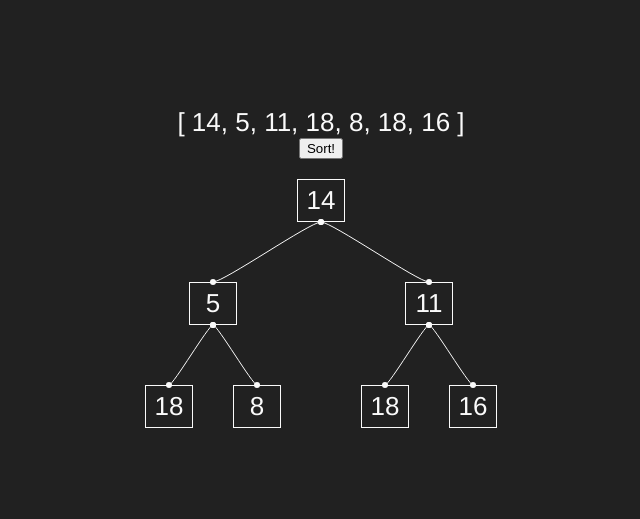
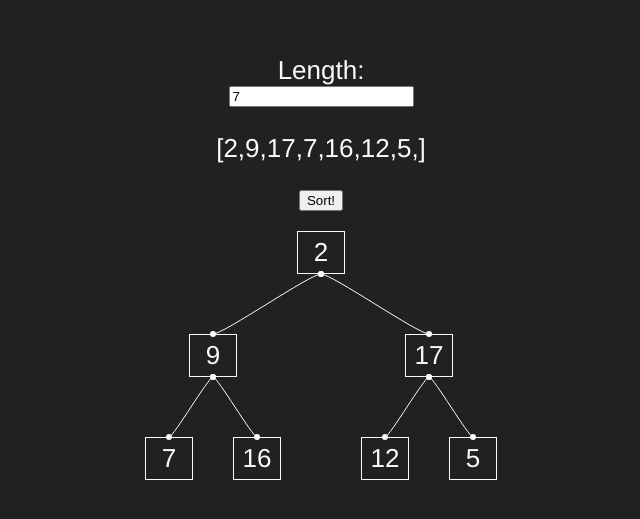
Before and after one commit to pniedzwiedzinski/heap-sort, a Vue app: page / in a window 1280 px wide. Shown: the part 163-682 px from the top of the page, without its empty margins (319-959 px from the left). Built offline with nearby package versions, Linux system fonts and the light colour scheme.

Commit message:
Add length change

```diff
--- a/src/App.vue
+++ b/src/App.vue
@@ -1,10 +1,18 @@
 <template>
   <div id="app">
-    <div>{{array}}</div>
+    Length:
+    <input type="number" v-model="length" @change="generateArray">
+    <div class="array">
+      <p>[</p>
+      <div v-for="a in array" v-bind:key="a" v-bind:id="'a'+a.toString()">
+        <p v-bind:class="done.includes(a) ? 'item' : 'done'">{{a}},</p>
+      </div>
+      <p>]</p>
+    </div>
     <button v-on:click="sort()">Sort!</button>
-    <div id="heap" style="position: relative">
+    <div v-if="render && this.array.length > 0" id="heap" style="position: relative">
       <svg id="svg-canvas" width="891" height="897" xlink="http://www.w3.org/1999/xlink"></svg>
-      <heap v-if="render" :array="array" :id="0"/>
+      <heap :array="array" :id="0"/>
     </div>
   </div>
 </template>
@@ -17,7 +25,13 @@ import { Promise } from "q";
 function randomArray(n) {
   let array = [];
   for (let i = 0; i < n; i++) {
-    array.push(Math.floor(Math.random() * 20));
+    while (true) {
+      let r = Math.floor(Math.random() * 20);
+      if (!array.includes(r)) {
+        array.push(r);
+        break;
+      }
+    }
   }
   return array;
 }
@@ -29,11 +43,24 @@ export default {
   components: {
     Heap
   },
+  created() {
+    this.generateArray();
+  },
   data: () => ({
-    array: random,
-    render: true
+    array: [],
+    length: 7,
+    render: true,
+    done: []
   }),
   methods: {
+    generateArray() {
+      this.array = randomArray(this.length);
+      this.render = false;
+      this.$nextTick(() => {
+        // Add the component back in
+        this.render = true;
+      });
+    },
     async swap(a, b) {
       return new Promise(r => {
         let tmp = this.array[a];
@@ -71,6 +98,7 @@ export default {
       for (let i = this.array.length - 1; i >= 0; i--) {
         // Move current root to end
         await this.swap(0, i);
+        //this.done.push(a);
 
         // call max heapify on the reduced heap
         await this.heapify(i, 0);
@@ -126,4 +154,9 @@ svg {
   top: 0px;
   left: 0px;
 }
+
+.array {
+  display: flex;
+  flex-direction: row;
+}
 </style>
```
